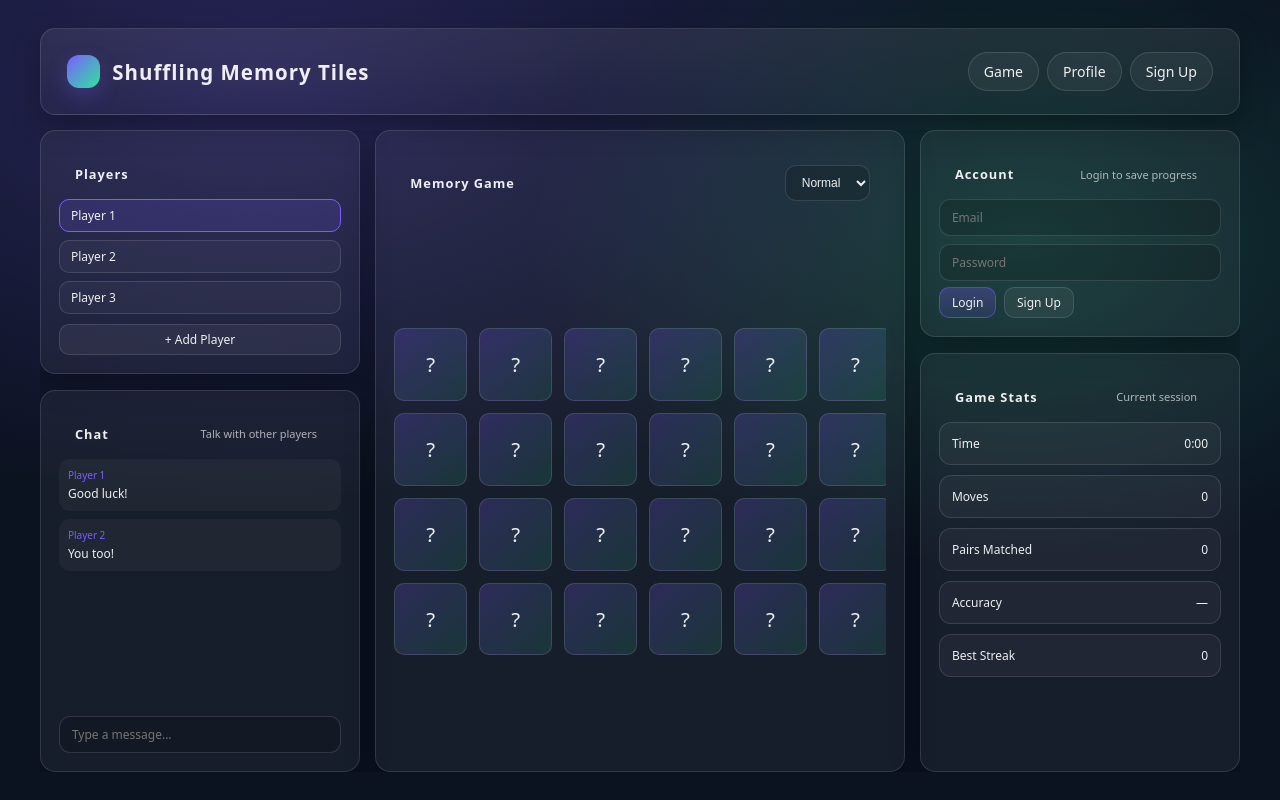
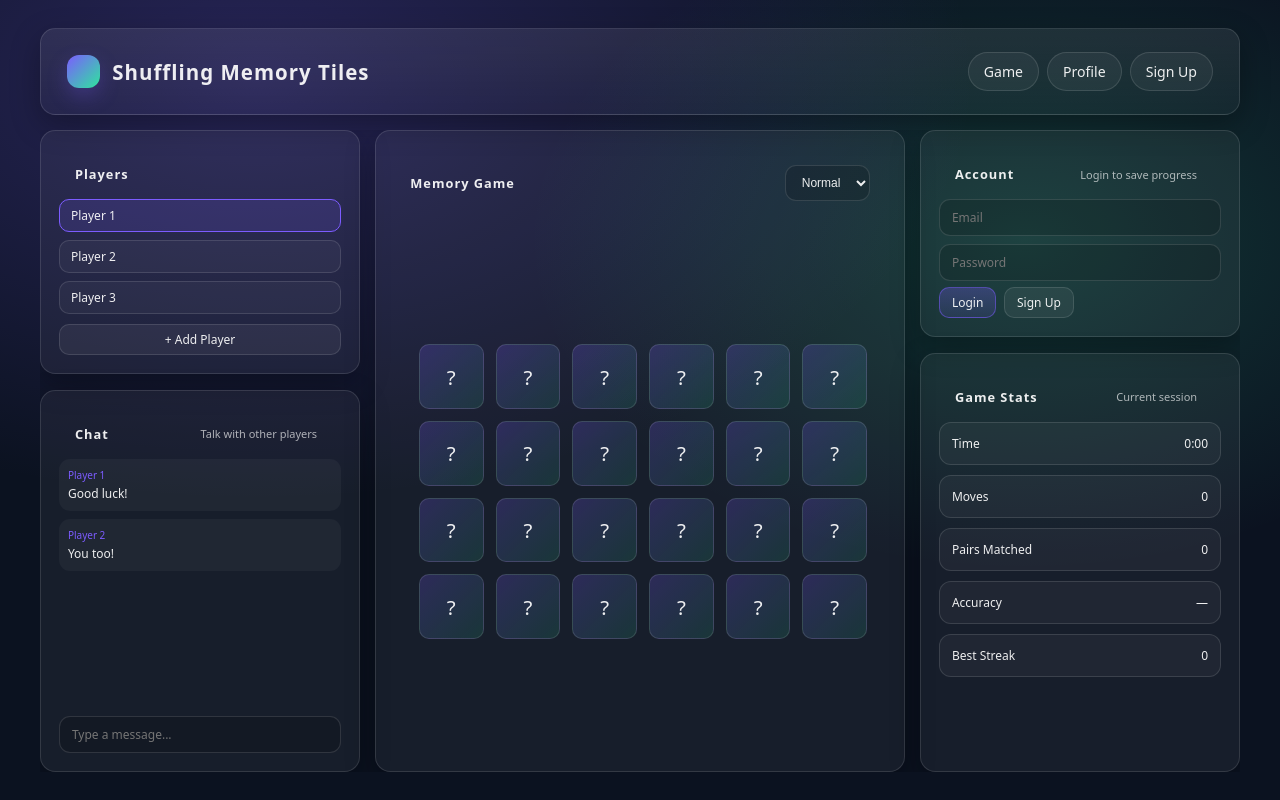
Before and after one commit to MSA-7047/multiplayer-memory-tile-game, a React (Vite) app in the folder frontend/: page / in a window 1280 px wide. Built offline with nearby package versions, Linux system fonts and the light colour scheme.

Commit message:
fix tile overflow

```diff
--- a/frontend/src/styles.css
+++ b/frontend/src/styles.css
@@ -274,7 +274,7 @@ main { min-height: 0; overflow: hidden; }
   gap: clamp(8px, 1.2vw, 12px);
 
   /* board sizing that works on most screens */
-  width: min(100%, 900px);
+  width: min(90%, 900px);
   height: auto;
   aspect-ratio: 1.5;
 
```
